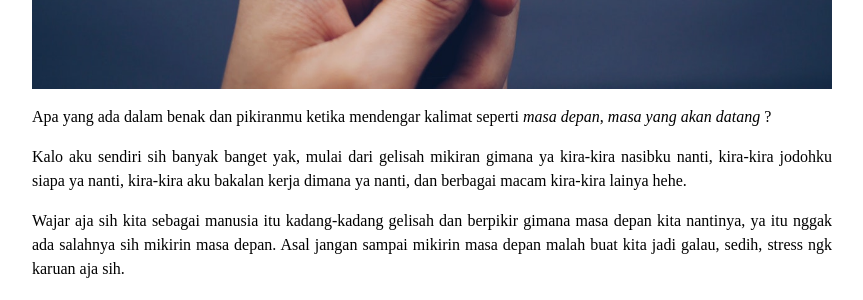
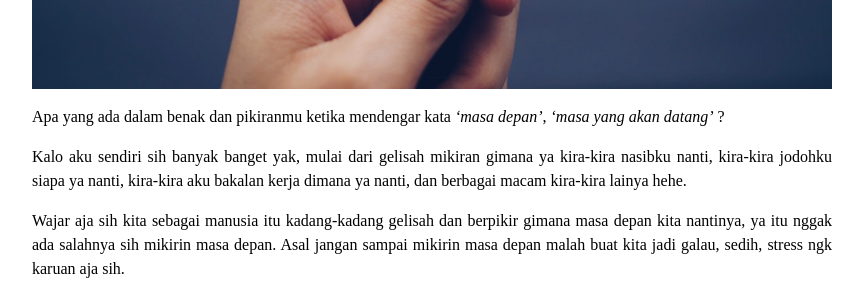
Before and after one commit to mfaridzia/mfaridzia.github.io, a Jekyll site: the page built from _posts/2018-07-20-memikirkan-masa-yang-akan-datang.md, in a window 1280 px wide. Shown: the part 798-1098 px from the top of the page, without its empty margins (208-1071 px from the left). Built offline with Jekyll 4.4.1, drawn with Linux system fonts in a browser that asks for light colours.

Commit message:
Update 2018-07-20-memikirkan-masa-yang-akan-datang.md

```diff
--- a/_posts/2018-07-20-memikirkan-masa-yang-akan-datang.md
+++ b/_posts/2018-07-20-memikirkan-masa-yang-akan-datang.md
@@ -6,7 +6,7 @@ author: "muhfaridzia"
 
 ![masa-depan](/img/pexels-photo.jpg)
 
-Apa yang ada dalam benak dan pikiranmu ketika mendengar kalimat seperti *masa depan*, *masa yang akan datang* ?
+Apa yang ada dalam benak dan pikiranmu ketika mendengar kata *'masa depan'*, *'masa yang akan datang'* ?
 
 Kalo aku sendiri sih banyak banget yak, mulai dari gelisah mikiran gimana ya kira-kira nasibku nanti, kira-kira jodohku siapa ya nanti, kira-kira aku bakalan kerja dimana ya nanti, dan berbagai macam kira-kira lainya hehe.
 
```
